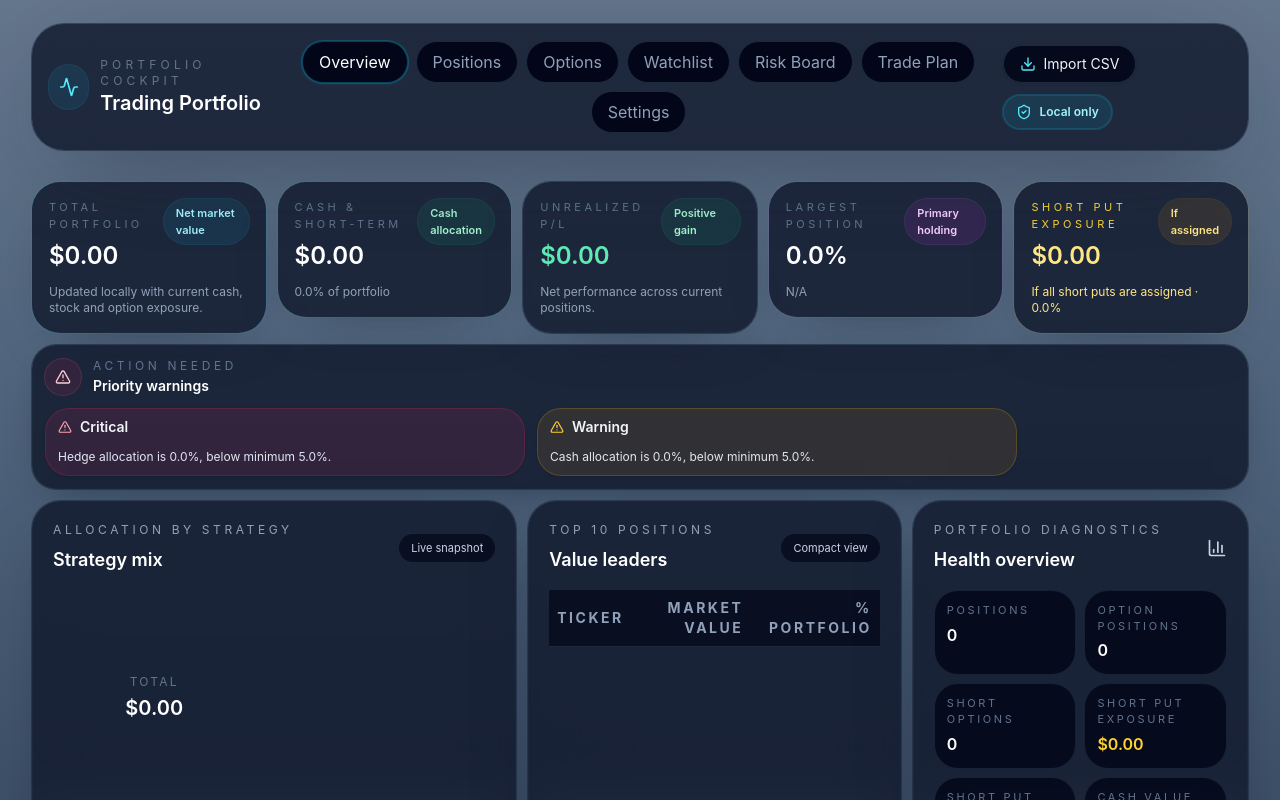
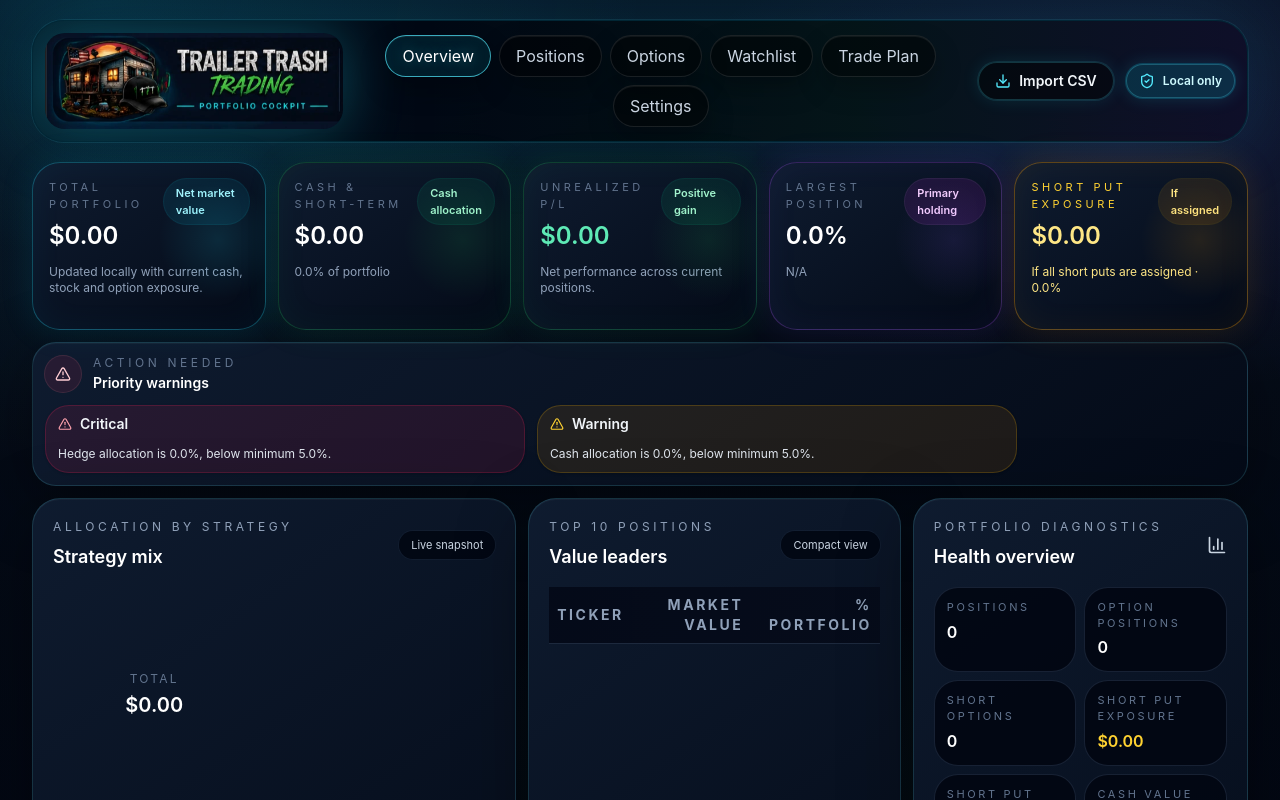
Before and after one commit to bethsbucks/portfolio-dashboard, a React (Vite) app: page / in a window 1280 px wide. Shown: the top 800 px of the page. Built offline with nearby package versions, Linux system fonts and the light colour scheme.

Commit message:
Checkpoint neon branded dashboard theme

```diff
--- a/src/App.jsx
+++ b/src/App.jsx
@@ -1,7 +1,6 @@
 import { useEffect, useMemo, useState } from 'react'
 import { Bar, BarChart, CartesianGrid, Cell, Legend, Pie, PieChart, ResponsiveContainer, Tooltip, XAxis, YAxis } from 'recharts'
 import {
-  Activity,
   AlertTriangle,
   ArrowUpRight,
   BarChart3,
@@ -33,8 +32,9 @@ import {
   parseCsvWithDiagnostics,
   detectLeveragedETF,
 } from './utils/portfolioUtils.js'
-
-const navTabs = ['Overview', 'Positions', 'Options', 'Watchlist', 'Risk Board', 'Trade Plan', 'Settings']
+import trailerTrashLogo from './assets/trailer-trash-trading-header-logo.webp'
+
+const navTabs = ['Overview', 'Positions', 'Options', 'Watchlist', 'Trade Plan', 'Settings']
 
 const badgeClasses = {
   good: 'bg-emerald-500/15 text-emerald-200 ring-1 ring-emerald-400/10',
@@ -648,31 +648,25 @@ function App() {
   }
 
   return (
-    <div className="min-h-screen text-slate-100">
-      <div className="mx-auto max-w-7xl px-4 py-6 sm:px-6 lg:px-8">
-        <div className="mb-8 rounded-[2rem] border border-slate-800/90 bg-slate-900/80 p-4 shadow-[0_20px_100px_-40px_rgba(15,23,42,0.85)] ring-1 ring-slate-800/60 backdrop-blur-xl">
+    <div className="theme-neon min-h-screen text-slate-100">
+      <div className="mx-auto max-w-[1800px] px-4 py-5 sm:px-6 lg:px-8">
+        <div className="brand-header mb-5 rounded-[2rem] border border-cyan-400/15 bg-slate-950/85 p-3 shadow-[0_0_80px_rgba(6,182,212,0.14)] ring-1 ring-cyan-300/10 backdrop-blur-xl">
           <div className="flex flex-col gap-4 xl:flex-row xl:items-center xl:justify-between">
-            <div className="flex items-center gap-3">
-              <div className="flex h-11 w-11 items-center justify-center rounded-3xl bg-cyan-500/10 text-cyan-300 ring-1 ring-cyan-400/15">
-                <Activity className="h-5 w-5" />
-              </div>
-              <div>
-                <p className="text-xs uppercase tracking-[0.35em] text-slate-500">Portfolio cockpit</p>
-                <h1 className="text-xl font-semibold text-white">Trading Portfolio</h1>
-              </div>
+            <div className="flex min-w-[280px] items-center">
+              <img src={trailerTrashLogo} alt="Trailer Trash Trading Portfolio Cockpit" className="h-24 w-auto max-w-full rounded-[1.25rem] object-contain drop-shadow-[0_0_28px_rgba(34,211,238,0.28)]" />
             </div>
 
-            <div className="flex flex-wrap items-center justify-center gap-3">
+            <div className="flex flex-1 flex-wrap items-center justify-center gap-3">
               <nav className="flex flex-wrap items-center justify-center gap-2">
                 {navTabs.map((tab) => (
                   <button
                     key={tab}
                     type="button"
                     onClick={() => setActiveTab(tab)}
-                    className={`rounded-3xl border px-4 py-2 text-sm font-medium transition duration-200 ${
+                    className={`neon-nav rounded-3xl border px-4 py-2 text-sm font-semibold transition duration-200 ${
                       activeTab === tab
-                        ? 'border-cyan-400/30 bg-slate-950 text-white shadow-sm shadow-cyan-500/10 ring-1 ring-cyan-400/20'
-                        : 'border-slate-800 bg-slate-950 text-slate-400 hover:border-slate-600 hover:bg-slate-900 hover:text-slate-100'
+                        ? 'is-active border-cyan-300/70 bg-cyan-400/10 text-white shadow-[0_0_24px_rgba(34,211,238,0.28)] ring-1 ring-cyan-300/40'
+                        : 'border-white/10 bg-black/45 text-slate-300 hover:border-cyan-300/35 hover:bg-cyan-400/10 hover:text-white'
                     }`}
                   >
                     {tab}
@@ -681,13 +675,13 @@ function App() {
               </nav>
             </div>
 
-            <div className="flex flex-wrap items-center gap-3">
-              <label className="inline-flex cursor-pointer items-center gap-2 rounded-3xl border border-slate-800 bg-slate-950/90 px-4 py-2 text-sm text-slate-100 shadow-sm ring-1 ring-slate-800/40 hover:bg-slate-900">
+            <div className="flex flex-wrap items-center justify-center gap-3">
+              <label className="inline-flex cursor-pointer items-center gap-2 rounded-3xl border border-cyan-300/20 bg-black/45 px-4 py-2 text-sm font-semibold text-slate-100 shadow-[0_0_18px_rgba(34,211,238,0.12)] ring-1 ring-cyan-300/10 hover:bg-cyan-400/10">
                 <Download className="h-4 w-4 text-cyan-300" />
                 <span>Import CSV</span>
                 <input type="file" accept=".csv" onChange={handleCsvUpload} className="hidden" />
               </label>
-              <div className="inline-flex items-center gap-2 rounded-full border border-cyan-400/15 bg-cyan-400/10 px-3 py-2 text-xs font-semibold text-cyan-200 ring-1 ring-cyan-400/20">
+              <div className="inline-flex items-center gap-2 rounded-full border border-cyan-300/25 bg-cyan-400/15 px-3 py-2 text-xs font-semibold text-cyan-100 shadow-[0_0_18px_rgba(34,211,238,0.18)] ring-1 ring-cyan-400/20">
                 <ShieldCheck className="h-4 w-4 text-cyan-300" />
                 Local only
               </div>
@@ -699,7 +693,7 @@ function App() {
           {activeTab === 'Overview' && (
             <section className="space-y-3">
               <div className="grid gap-3 xl:grid-cols-[repeat(5,minmax(0,1fr))] items-start">
-                <div className="rounded-[1.75rem] border border-slate-800/90 bg-slate-900/80 p-4 shadow-[0_16px_64px_-36px_rgba(15,23,42,0.75)] ring-1 ring-cyan-400/10">
+                <div className="metric-card metric-card-cyan rounded-[1.75rem] border border-slate-800/90 bg-slate-900/80 p-4 shadow-[0_16px_64px_-36px_rgba(15,23,42,0.75)] ring-1 ring-cyan-400/10">
                   <div className="flex items-start justify-between gap-3">
                     <div>
                       <p className="text-[11px] uppercase tracking-[0.32em] text-slate-500">Total portfolio</p>
@@ -710,7 +704,7 @@ function App() {
                   <p className="mt-3 text-xs text-slate-400">Updated locally with current cash, stock and option exposure.</p>
                 </div>
 
-                <div className="rounded-[1.75rem] border border-slate-800/90 bg-slate-900/80 p-4 shadow-[0_16px_64px_-36px_rgba(15,23,42,0.75)] ring-1 ring-emerald-400/10">
+                <div className="metric-card metric-card-emerald rounded-[1.75rem] border border-slate-800/90 bg-slate-900/80 p-4 shadow-[0_16px_64px_-36px_rgba(15,23,42,0.75)] ring-1 ring-emerald-400/10">
                   <div className="flex items-start justify-between gap-3">
                     <div>
                       <p className="text-[11px] uppercase tracking-[0.32em] text-slate-500">Cash & short-term</p>
@@ -721,7 +715,7 @@ function App() {
                   <p className="mt-3 text-xs text-slate-400">{formatPercent(cashPercent)} of portfolio</p>
                 </div>
 
-                <div className="rounded-[1.75rem] border border-slate-800/90 bg-slate-900/80 p-4 shadow-[0_16px_64px_-36px_rgba(15,23,42,0.75)] ring-1 ring-slate-800/60">
+                <div className="metric-card metric-card-emerald rounded-[1.75rem] border border-slate-800/90 bg-slate-900/80 p-4 shadow-[0_16px_64px_-36px_rgba(15,23,42,0.75)] ring-1 ring-slate-800/60">
                   <div className="flex items-start justify-between gap-3">
                     <div>
                       <p className="text-[11px] uppercase tracking-[0.32em] text-slate-500">Unrealized P/L</p>
@@ -734,7 +728,7 @@ function App() {
                   <p className="mt-3 text-xs text-slate-400">Net performance across current positions.</p>
                 </div>
 
-                <div className="rounded-[1.75rem] border border-slate-800/90 bg-slate-900/80 p-4 shadow-[0_16px_64px_-36px_rgba(15,23,42,0.75)] ring-1 ring-fuchsia-400/10">
+                <div className="metric-card metric-card-violet rounded-[1.75rem] border border-slate-800/90 bg-slate-900/80 p-4 shadow-[0_16px_64px_-36px_rgba(15,23,42,0.75)] ring-1 ring-fuchsia-400/10">
                   <div className="flex items-start justify-between gap-3">
                     <div>
                       <p className="text-[11px] uppercase tracking-[0.32em] text-slate-500">Largest position</p>
@@ -745,7 +739,7 @@ function App() {
                   <p className="mt-3 text-xs text-slate-400">{largestPositionLabel}</p>
                 </div>
 
-                <div className="rounded-[1.75rem] border border-slate-800/90 bg-slate-900/80 p-4 shadow-[0_16px_64px_-36px_rgba(15,23,42,0.75)] ring-1 ring-amber-400/10">
+                <div className="metric-card metric-card-amber rounded-[1.75rem] border border-slate-800/90 bg-slate-900/80 p-4 shadow-[0_16px_64px_-36px_rgba(15,23,42,0.75)] ring-1 ring-amber-400/10">
                   <div className="flex items-start justify-between gap-3">
                     <div>
                       <p className="text-[11px] uppercase tracking-[0.32em] text-amber-300">Short Put Exposure</p>
@@ -1574,80 +1568,6 @@ function App() {
             </section>
           )}
 
-          {activeTab === 'Risk Board' && (
-            <section className="space-y-6">
-              <div className="rounded-[2rem] border border-slate-800/90 bg-slate-900/80 p-6 shadow-[0_20px_80px_-40px_rgba(15,23,42,0.7)] ring-1 ring-white/5 backdrop-blur-xl">
-                <div className="mb-6 flex flex-col gap-4 sm:flex-row sm:items-end sm:justify-between">
-                  <div>
-                    <p className="text-sm uppercase tracking-[0.3em] text-slate-400">Risk Board</p>
-                    <h2 className="mt-2 text-2xl font-semibold text-white">Risk insights</h2>
-                  </div>
-                  <div className="rounded-3xl bg-slate-950/70 px-4 py-3 text-sm text-slate-300 ring-1 ring-white/10">
-                    {metrics.positionsCount} positions across the portfolio
-                  </div>
-                </div>
-                <div className="grid gap-4 sm:grid-cols-2 xl:grid-cols-3">
-                  {riskCards.map((card) => (
-                    <div key={card.label} className={`rounded-[1.75rem] border border-slate-800/90 p-5 ${badgeClasses[card.status]}`}>
-                      <p className="text-sm uppercase tracking-[0.24em] text-slate-300">{card.label}</p>
-                      <p className="mt-4 text-3xl font-semibold text-white">{card.value}</p>
-                      <p className="mt-2 text-sm text-slate-300">{card.detail}</p>
-                    </div>
-                  ))}
-                </div>
-              </div>
-
-              <div className="grid gap-4 xl:grid-cols-[0.8fr_1.2fr]">
-                <div className="rounded-[2rem] border border-slate-800/90 bg-slate-900/80 p-6 shadow-[0_20px_80px_-40px_rgba(15,23,42,0.7)] ring-1 ring-white/5 backdrop-blur-xl">
-                  <p className="text-sm uppercase tracking-[0.3em] text-slate-400">Market Shock / Reset Board</p>
-                  <h3 className="mt-3 text-xl font-semibold text-white">Quick reaction setup</h3>
-                  <ul className="mt-6 space-y-3 text-sm text-slate-300">
-                    <li className="flex items-center justify-between rounded-3xl border border-slate-800/80 bg-slate-950/70 px-4 py-3">
-                      <span>Cash allocation</span>
-                      <strong>{formatPercent(metrics.totalMarketValue ? (Math.abs(metrics.cashValue) / Math.abs(metrics.totalMarketValue)) * 100 : 0)}</strong>
-                    </li>
-                    <li className="flex items-center justify-between rounded-3xl border border-slate-800/80 bg-slate-950/70 px-4 py-3">
-                      <span>Hedge allocation</span>
-                      <strong>{formatPercent(metrics.hedgeAllocation)}</strong>
-                    </li>
-                    <li className="flex items-center justify-between rounded-3xl border border-slate-800/80 bg-slate-950/70 px-4 py-3">
-                      <span>Leveraged ETF exposure</span>
-                      <strong>{formatPercent(metrics.leveragedExposure)}</strong>
-                    </li>
-                    <li className="flex items-center justify-between rounded-3xl border border-slate-800/80 bg-slate-950/70 px-4 py-3">
-                      <span>Speculative exposure</span>
-                      <strong>{formatPercent(metrics.speculativeAllocation)}</strong>
-                    </li>
-                    <li className="flex items-center justify-between rounded-3xl border border-slate-800/80 bg-slate-950/70 px-4 py-3">
-                      <span>Top 5 concentration</span>
-                      <strong>{formatPercent(metrics.top5ConcentrationPercent)}</strong>
-                    </li>
-                  </ul>
-                </div>
-
-                <div className="rounded-[2rem] border border-slate-800/90 bg-slate-900/80 p-6 shadow-[0_20px_80px_-40px_rgba(15,23,42,0.7)] ring-1 ring-white/5 backdrop-blur-xl">
-                  <p className="text-sm uppercase tracking-[0.3em] text-slate-400">Trim first</p>
-                  <h3 className="mt-3 text-xl font-semibold text-white">Suggested reset list</h3>
-                  <div className="mt-6 space-y-3">
-                    {marketShock.length ? marketShock.map((item) => (
-                      <div key={item.id} className="rounded-3xl border border-slate-800/80 bg-slate-950/80 px-4 py-3 text-sm text-slate-200">
-                        <div className="flex items-center justify-between gap-4">
-                          <span>{item.ticker}</span>
-                          <span className="text-slate-400">{formatPercent(item.weight)}</span>
-                        </div>
-                        <p className="mt-1 text-slate-400">{item.reason}</p>
-                      </div>
-                    )) : (
-                      <div className="rounded-3xl border border-slate-800/80 bg-slate-950/80 px-4 py-3 text-sm text-slate-400">
-                        No trim candidates identified.
-                      </div>
-                    )}
-                  </div>
-                </div>
-              </div>
-            </section>
-          )}
-
           {activeTab === 'Settings' && (
             <section className="space-y-6">
               <div className="grid gap-4 lg:grid-cols-[0.9fr_1.1fr]">
--- a/src/index.css
+++ b/src/index.css
@@ -3,7 +3,7 @@
 :root {
   color-scheme: dark;
   color: #e2e8f0;
-  background-color: #465a72;
+  background-color: #07111f;
   font-family: Inter, ui-sans-serif, system-ui, sans-serif;
 }
 
@@ -18,8 +18,12 @@ html {
 body {
   margin: 0;
   min-height: 100vh;
-  background: linear-gradient(180deg, #65778d 0%, #52677f 42%, #3d5068 100%);
-  background-color: #52677f;
+  background:
+    radial-gradient(900px 420px at 8% 0%, rgba(6, 182, 212, 0.16), transparent 60%),
+    radial-gradient(780px 420px at 88% 18%, rgba(139, 92, 246, 0.14), transparent 60%),
+    radial-gradient(620px 360px at 58% 100%, rgba(34, 197, 94, 0.1), transparent 58%),
+    linear-gradient(180deg, #071525 0%, #050b16 48%, #020611 100%);
+  background-color: #07111f;
   background-attachment: fixed;
   color: #e2e8f0;
 }
@@ -34,3 +38,117 @@ textarea,
 select {
   font: inherit;
 }
+
+.theme-neon {
+  background:
+    linear-gradient(180deg, rgba(8, 20, 36, 0.18), rgba(2, 6, 17, 0.78)),
+    radial-gradient(900px 400px at 16% 14%, rgba(34, 211, 238, 0.08), transparent 58%);
+}
+
+.brand-header {
+  position: relative;
+  overflow: hidden;
+}
+
+.brand-header::before {
+  background: linear-gradient(90deg, rgba(34, 211, 238, 0.26), transparent 32%, rgba(34, 197, 94, 0.16) 68%, rgba(139, 92, 246, 0.2));
+  content: "";
+  inset: 0;
+  opacity: 0.45;
+  pointer-events: none;
+  position: absolute;
+}
+
+.brand-header > * {
+  position: relative;
+}
+
+.neon-nav {
+  box-shadow: inset 0 1px 0 rgba(255, 255, 255, 0.06), 0 12px 26px rgba(0, 0, 0, 0.26);
+}
+
+.neon-nav.is-active {
+  text-shadow: 0 0 14px rgba(103, 232, 249, 0.35);
+}
+
+.theme-neon [class*="bg-slate-900/80"] {
+  background:
+    linear-gradient(145deg, rgba(16, 29, 50, 0.9), rgba(4, 10, 23, 0.92)),
+    rgba(5, 12, 27, 0.88);
+  border-color: rgba(103, 232, 249, 0.16);
+  box-shadow: 0 18px 70px rgba(0, 0, 0, 0.38), inset 0 1px 0 rgba(255, 255, 255, 0.04);
+}
+
+.theme-neon [class*="bg-slate-950"] {
+  background-color: rgba(2, 6, 18, 0.88);
+}
+
+.theme-neon table thead {
+  background: linear-gradient(90deg, rgba(4, 10, 25, 0.98), rgba(6, 12, 27, 0.98));
+}
+
+.theme-neon input,
+.theme-neon select,
+.theme-neon textarea {
+  background-color: rgba(2, 6, 18, 0.92);
+  border-color: rgba(103, 232, 249, 0.12);
+}
+
+.theme-neon input:focus,
+.theme-neon select:focus,
+.theme-neon textarea:focus {
+  box-shadow: 0 0 0 1px rgba(34, 211, 238, 0.45), 0 0 22px rgba(34, 211, 238, 0.12);
+}
+
+.metric-card {
+  min-height: 168px;
+  overflow: hidden;
+  position: relative;
+}
+
+.metric-card::after {
+  content: "";
+  height: 118px;
+  opacity: 0.2;
+  pointer-events: none;
+  position: absolute;
+  right: -28px;
+  top: 18px;
+  width: 150px;
+}
+
+.metric-card-cyan {
+  border-color: rgba(34, 211, 238, 0.32) !important;
+  box-shadow: 0 0 34px rgba(6, 182, 212, 0.12), inset 0 0 34px rgba(6, 182, 212, 0.05) !important;
+}
+
+.metric-card-cyan::after {
+  background: radial-gradient(circle, rgba(34, 211, 238, 0.65), transparent 62%);
+}
+
+.metric-card-emerald {
+  border-color: rgba(34, 197, 94, 0.26) !important;
+  box-shadow: 0 0 34px rgba(34, 197, 94, 0.1), inset 0 0 34px rgba(34, 197, 94, 0.05) !important;
+}
+
+.metric-card-emerald::after {
+  background: radial-gradient(circle, rgba(34, 197, 94, 0.58), transparent 62%);
+}
+
+.metric-card-violet {
+  border-color: rgba(168, 85, 247, 0.28) !important;
+  box-shadow: 0 0 34px rgba(139, 92, 246, 0.11), inset 0 0 34px rgba(139, 92, 246, 0.05) !important;
+}
+
+.metric-card-violet::after {
+  background: radial-gradient(circle, rgba(139, 92, 246, 0.58), transparent 62%);
+}
+
+.metric-card-amber {
+  border-color: rgba(245, 158, 11, 0.36) !important;
+  box-shadow: 0 0 34px rgba(245, 158, 11, 0.12), inset 0 0 34px rgba(245, 158, 11, 0.06) !important;
+}
+
+.metric-card-amber::after {
+  background: radial-gradient(circle, rgba(245, 158, 11, 0.62), transparent 62%);
+}
```
Also changed, not shown: src/assets/trailer-trash-trading-header-logo.webp (added).
